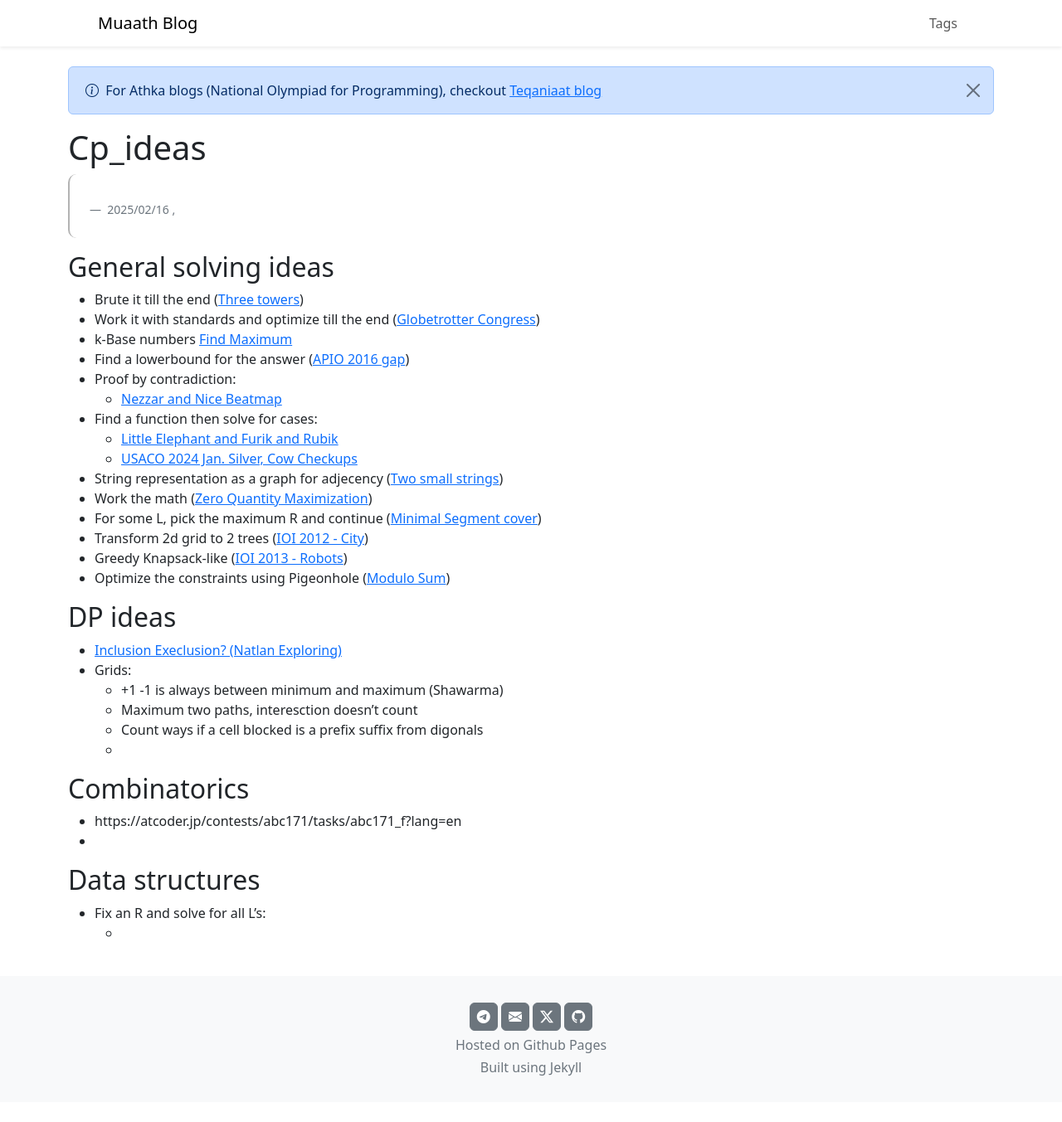
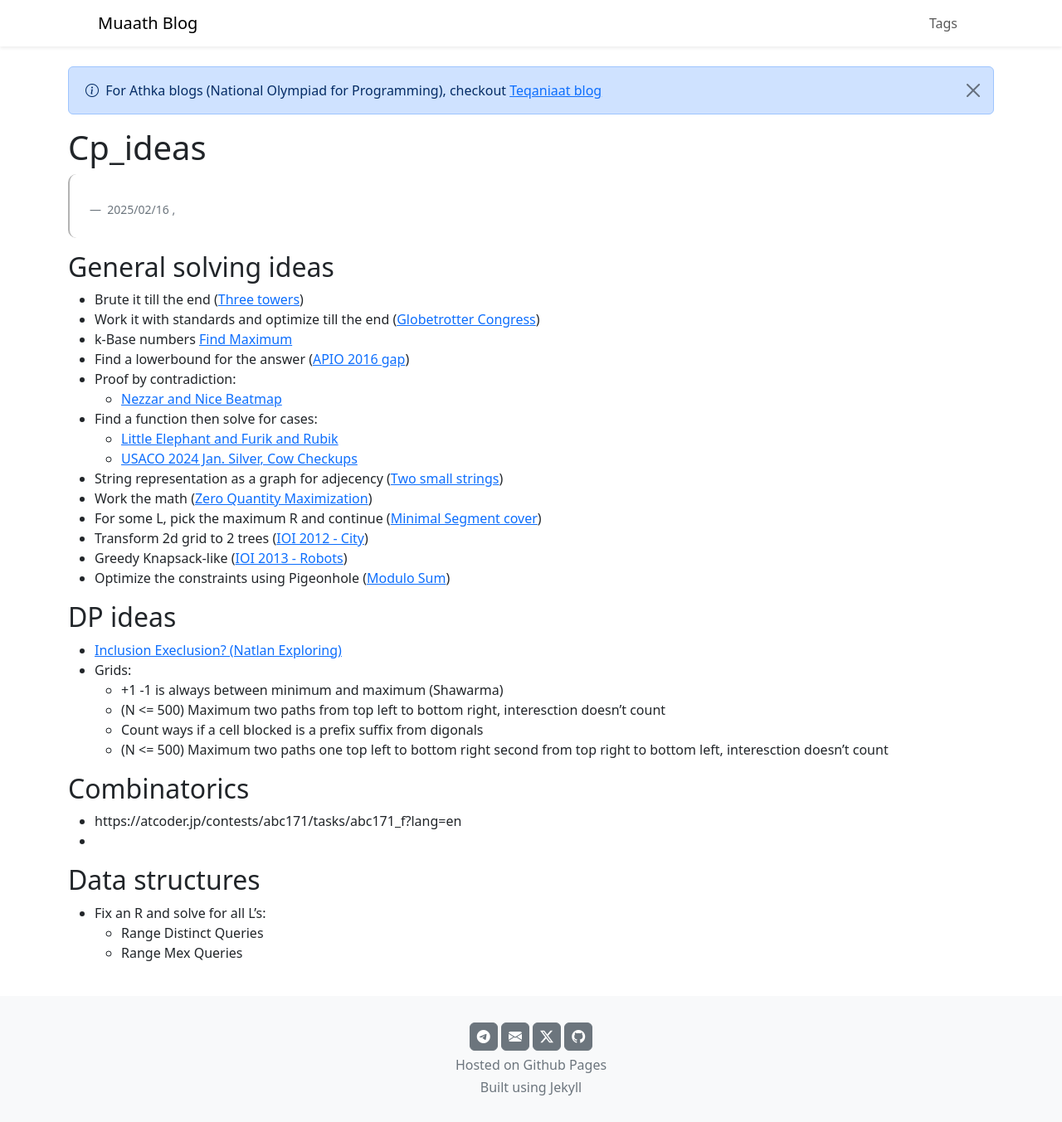
Before and after one commit to Muaath5/website, a Jekyll site: the page built from root/_posts/2025-02-16-cp_ideas.md, in a window 1280 px wide. Shown: the whole page at 83% size. Built offline with Jekyll 4.4.1, drawn with Linux system fonts in a browser that asks for light colours; nearby versions of some CDN libraries; our own code applies the rules of GitHub Pages for plain Markdown files; before the commit the page ends 1329 px from its top, so only the background shows below that.

Commit message:
Fix bits.zip

```diff
--- a/root/_posts/2025-02-16-cp_ideas.md
+++ b/root/_posts/2025-02-16-cp_ideas.md
@@ -20,9 +20,9 @@
 - [Inclusion Execlusion? (Natlan Exploring)](https://codeforces.com/contest/2037/problem/G)
 - Grids:
   - +1 -1 is always between minimum and maximum (Shawarma)
-  - Maximum two paths, interesction doesn't count
+  - (N <= 500) Maximum two paths from top left to bottom right, interesction doesn't count
   - Count ways if a cell blocked is a prefix suffix from digonals
-  -
+  - (N <= 500) Maximum two paths one top left to bottom right second from top right to bottom left, interesction doesn't count
 
 ## Combinatorics
 - https://atcoder.jp/contests/abc171/tasks/abc171_f?lang=en
@@ -30,4 +30,5 @@
 
 ## Data structures
 - Fix an R and solve for all L's:
-  -
+  - Range Distinct Queries
+  - Range Mex Queries
```
Also changed, not shown: root/_posts/2025-05-08-gcc-on-mac.md (+1 -1 lines), 1 other file.
